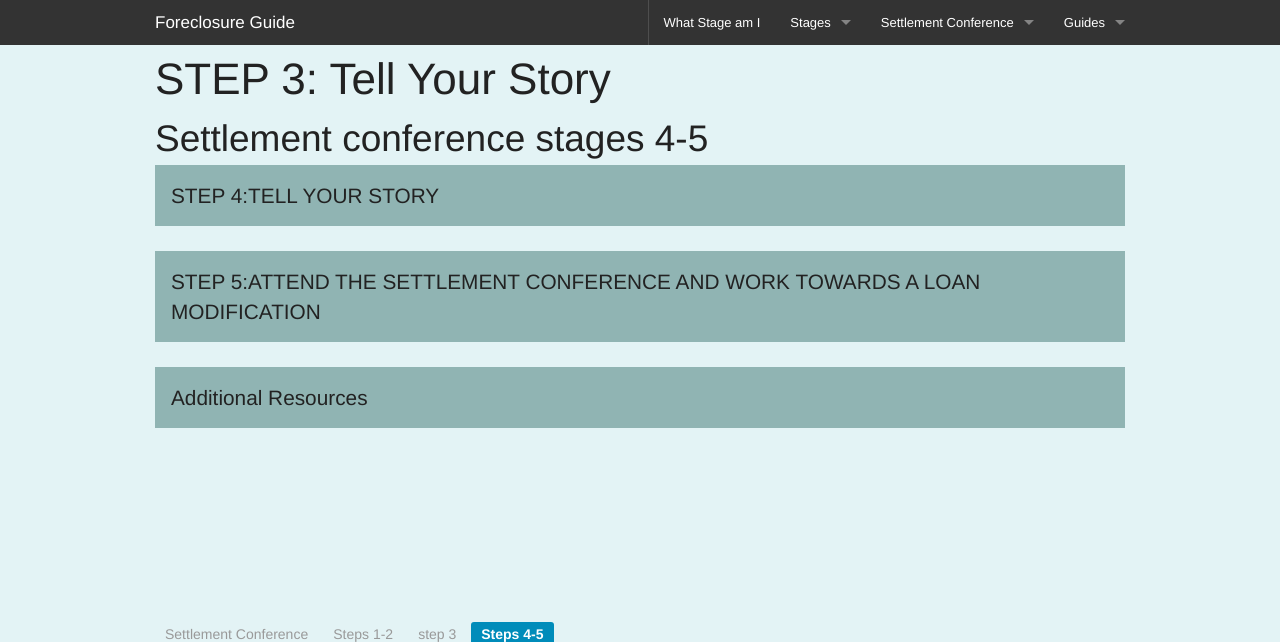
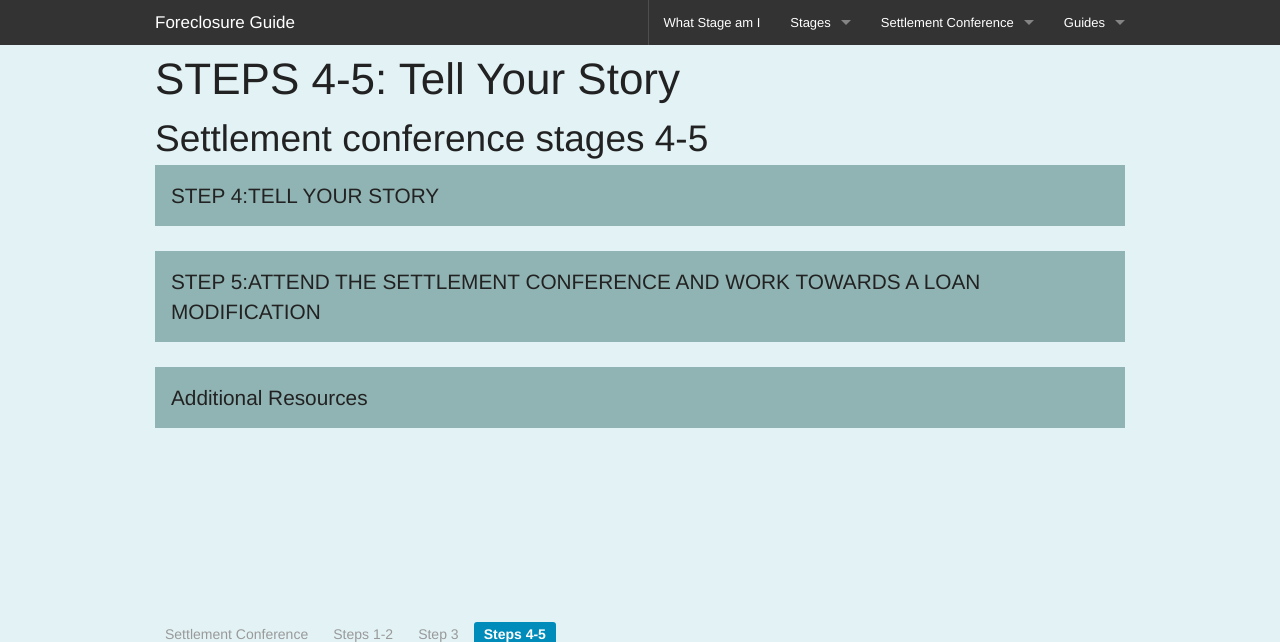
Before and after one commit to SUNY-Albany-CCI-INF362/honey-badgers, a Jekyll site: the page built from preparing-for-settlement-step4-5.html, in a window 1280 px wide and 900 px high, cut to the strip 0-642 px from the top of the window. Built offline with Jekyll 4.4.1, drawn with Linux system fonts in a browser that asks for light colours; nearby versions of some CDN libraries; library files that are not in the unit come from our copies; Markdown is read by kramdown in place of the engine named in the settings.

Commit message:
lsat pagnation fix

```diff
--- a/SettlementConference.html
+++ b/SettlementConference.html
@@ -163,7 +163,7 @@ title: Settlement Conference
             <ul class="pagination stages-navigation">
               <li class ="current"><a href="SettlementConference.html">Settlement Conference</a></li>
               <li ><a href="preparing-for-settlement-steps1-2.html">Steps 1-2</a></li>
-               <li > <a href="preparing-for-settlement-step3.html">step 3</a></li>
+               <li > <a href="preparing-for-settlement-step3.html">Step 3</a></li>
                 <li> <a href="preparing-for-settlement-step4-5.html">Steps 4-5</a></li>
         </ul>
         </div>
--- a/preparing-for-settlement-step3.html
+++ b/preparing-for-settlement-step3.html
@@ -289,7 +289,7 @@ foreclosure”).</li>
             <ul class="pagination stages-navigation">
               <li ><a href="SettlementConference.html">Settlement Conference</a></li>
               <li ><a href="preparing-for-settlement-steps1-2.html">Steps 1-2</a></li>
-               <li class ="current"> <a href="preparing-for-settlement-step3.html">step 3</a></li>
+               <li class ="current"> <a href="preparing-for-settlement-step3.html">Step 3</a></li>
                 <li> <a href="preparing-for-settlement-step4-5.html">Steps 4-5</a></li>
         </ul>
         </div>
--- a/preparing-for-settlement-step4-5.html
+++ b/preparing-for-settlement-step4-5.html
@@ -1,11 +1,11 @@
 ---
 layout: default
-title: Preparing for a settelement step 3
+title: Preparing for a settelement steps 4 and 5
 ---
 
 
     <div class="row">
-			<div class="small-12  columns  "><h1 class="main-header-stages">STEP 3: Tell Your Story </h1></div>
+			<div class="small-12  columns  "><h1 class="main-header-stages">STEPS 4-5: Tell Your Story </h1></div>
 	</div>
 	<div class="row">
 	<div class="small-12 columns">
@@ -261,7 +261,7 @@ late fees be reduced or waived.
             <ul class="pagination stages-navigation">
               <li ><a href="SettlementConference.html">Settlement Conference</a></li>
               <li ><a href="preparing-for-settlement-steps1-2.html">Steps 1-2</a></li>
-               <li > <a href="preparing-for-settlement-step3.html">step 3</a></li>
+               <li > <a href="preparing-for-settlement-step3.html">Step 3</a></li>
                 <li class ="current"> <a href="preparing-for-settlement-step4-5.html">Steps 4-5</a></li>
         </ul>
         </div>
--- a/preparing-for-settlement-steps1-2.html
+++ b/preparing-for-settlement-steps1-2.html
@@ -108,7 +108,7 @@ title: Preparing for a settelement step 1-2
             <ul class="pagination stages-navigation">
               <li ><a href="SettlementConference.html">Settlement Conference</a></li>
               <li class ="current"><a href="preparing-for-settlement-steps1-2.html">Steps 1-2</a></li>
-               <li > <a href="preparing-for-settlement-step3.html">step 3</a></li>
+               <li > <a href="preparing-for-settlement-step3.html">Step 3</a></li>
                 <li> <a href="preparing-for-settlement-step4-5.html">Steps 4-5</a></li>
         </ul>
         </div>
```
